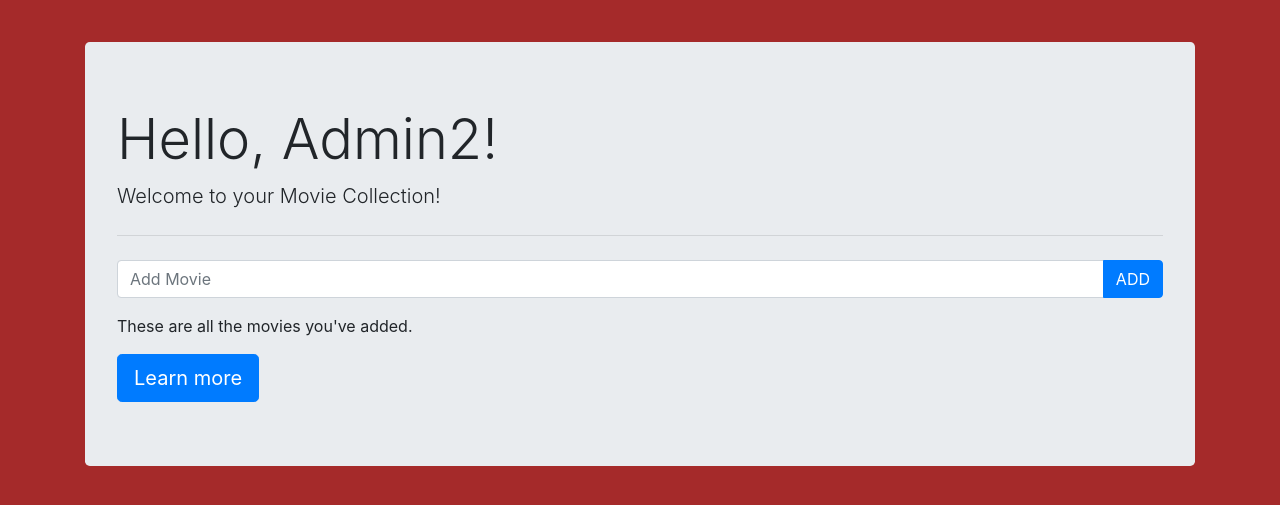
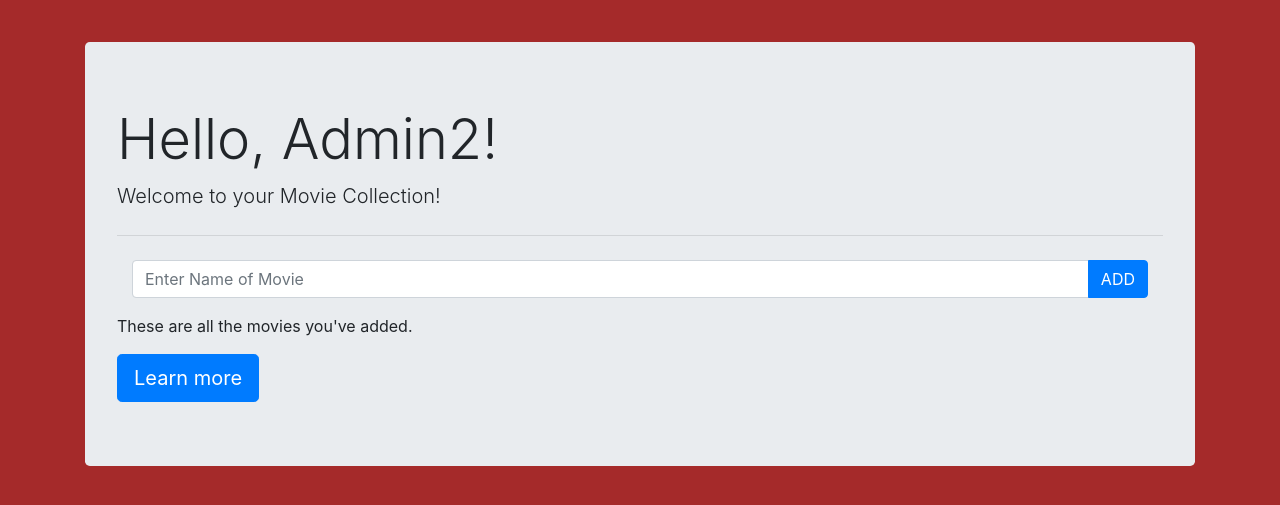
Before and after one commit to Aileran/curatorProject, a Django app: page /curator/movie/ in a window 1280 px wide. Shown: the part 56-561 px from the top of the page. Run offline with Django 3.2, Linux system fonts and the light colour scheme; a user stored in the database is signed in; data comes from the database, SQL or seed files in the repository; both versions use the stored data as it was after the commit; parts of the project's set-up code (start-up, migrations or seed data) failed here and were passed over.

Commit message:
These are the results of my blood, sweat, and tears.

```diff
--- a/curator/urls.py
+++ b/curator/urls.py
@@ -19,5 +19,7 @@ urlpatterns = [
     path('book/delete_book/<int:id>', views.delete_book, name='delete_book'),
     path('movie/delete_movie/<int:id>', views.delete_movie, name='delete_movie'),
     path('album/delete_album/<int:id>', views.delete_album, name='delete_album'),
-    # path('movie/add_movie', views.add_movie, name='add_movie'),
+    path('movie/add_movie', views.add_movie, name='add_movie'),
+    path('book/add_book', views.add_book, name='add_book'),
+    path('album/add_album', views.add_album, name='add_album')
 ]
--- a/curator/views.py
+++ b/curator/views.py
@@ -198,7 +198,7 @@ def update_movie(request, id):
     # Get the product based on its id
     media = Movie.objects.get(id=id)
     # populate a form instance with data from the data on the database
-    # instance=product allows to update the record rather than creating a new record when
+    # instance=media allows to update the record rather than creating a new record when
     # save method is called
     form = MovieForm(request.POST or None, instance=media)
     # check whether it's valid:
@@ -230,19 +230,34 @@ def update_album(request, id):
     return render(request, 'curator/update_album.html', {'form': form})
 
 
-# experimental
-# def add_movie(request):
-#     if request.method == "POST":
-#         form = MiniMovieForm(request.POST)
-#         # do something with the entered task
-#         # not sure if 'entry' is correct for our code here, but haven't tested yet
-#         if form.is_valid():
-#             # title = request.POST.get('entry')
-#             # Movie.objects.create(title=title, owner=request.user.username)
-#             # return redirect('movie')
-#
-#     else:
-#         form = MiniMovieForm()
-#         user = User.objects.get(username=request.user.username)
-#         user_albums = Album.objects.filter(owner=user)
-#         return render(request, 'curator/movie_collection.html', {'form': form}, {'Albums': user_albums})
+def add_movie(request):
+    if request.method == "POST":
+        media = request.POST.get('title')
+        Movie.objects.create(title=media, owner=request.user.username)
+        return redirect('movie')
+    else:
+        user = User.objects.get(username=request.user.username)
+        user_movies = Movie.objects.filter(owner=user)
+        return render(request, 'curator/movie_collection.html', {"Movies": user_movies})
+
+
+def add_book(request):
+    if request.method == "POST":
+        media = request.POST.get('title')
+        Book.objects.create(title=media, owner=request.user.username)
+        return redirect('book')
+    else:
+        user = User.objects.get(username=request.user.username)
+        user_books = Book.objects.filter(owner=user)
+        return render(request, 'curator/book_collection.html', {"Books": user_books})
+
+
+def add_album(request):
+    if request.method == "POST":
+        media = request.POST.get('title')
+        Album.objects.create(title=media, owner=request.user.username)
+        return redirect('album')
+    else:
+        user = User.objects.get(username=request.user.username)
+        user_albums = Album.objects.filter(owner=user)
+        return render(request, 'curator/album_collection.html', {"Albums": user_albums})
--- a/templates/curator/index.html
+++ b/templates/curator/index.html
@@ -22,14 +22,12 @@
                     <img class="img-fluid" alt="book" src={% static 'images/album.jpg' %} >
                 </a>
             </div>
-            <br>
             <div class="col-md-4">
                 <a class="btn btn-primary btn-lg btn-block" href="{% url 'new_book' %}">Add to Your Book Collection</a>
                 <a href="{% url 'new_book' %}">
                     <img class="img-fluid" alt="book" src={% static 'images/book.jpg' %} >
                 </a>
             </div>
-            <br>
             <div class="col-md-4">
                 <a class="btn btn-primary btn-lg btn-block" href="{% url 'new_movie' %}">Add to Your Movie Collection</a>
                 <a href="{% url 'new_movie' %}">
--- a/templates/curator/movie_collection.html
+++ b/templates/curator/movie_collection.html
@@ -12,25 +12,29 @@
         <hr class="my-4">
 
 {#    add button to add a new entry with just title, experiment 1:#}
-        <form action="{% url 'movie' %}" method="post">
-            {% csrf_token %}
+{#        <form action="{% url 'add_movie' %}" method="post">#}
+{#            {% csrf_token %}#}
+{##}
+{#            <div class="input-group mb-3">#}
+{#                <input type="text" class="form-control" placeholder="Add Movie" name="title" aria-label="add movie" aria-describedby="button-addon2">#}
+{#                <div class="input-group-append">#}
+{#                    <button class="btn btn-primary" type="submit" name="title">ADD</button>#}
+{#                </div>#}
+{#            </div>#}
+{#        </form>#}
 
-            <div class="input-group mb-3">
-                <input type="text" class="form-control" placeholder="Add Movie" name="movie" aria-label="add movie" aria-describedby="button-addon2">
-                <div class="input-group-append">
-                    <button class="btn btn-primary" type="submit" name="movie">ADD</button>
+{#        Creates a small form at the top of collection to add a new entry#}
+        <div class="container">
+            <form action="{%  url 'add_movie' %}" method="post">
+                {% csrf_token %}
+                <div class="input-group mb-3">
+                    <input type="text" class="form-control" placeholder="Enter Name of Movie" name="title" required>
+                    <div class="input-group-append">
+                        <button class="btn btn-primary" type="submit">ADD</button>
+                    </div>
                 </div>
-            </div>
-        </form>
-
-{#            experiment 2#}
-{#         <div class="container">#}
-{#            <form action="{%  url 'movie' %}" method="post">#}
-{#                {% csrf_token %}#}
-{#                {{ form }}#}
-{#                <input type="submit" value="Add">#}
-{#            </form>#}
-{#         </div>#}
+            </form>
+        </div>
 
         <p>These are all the movies you've added.</p>
         {% for Movie in Movies %}
```
Also changed, not shown: curator/forms.py (+0 -18 lines), templates/curator/album_collection.html (+13 -0 lines), templates/curator/book_collection.html (+13 -0 lines), db.sqlite3.
